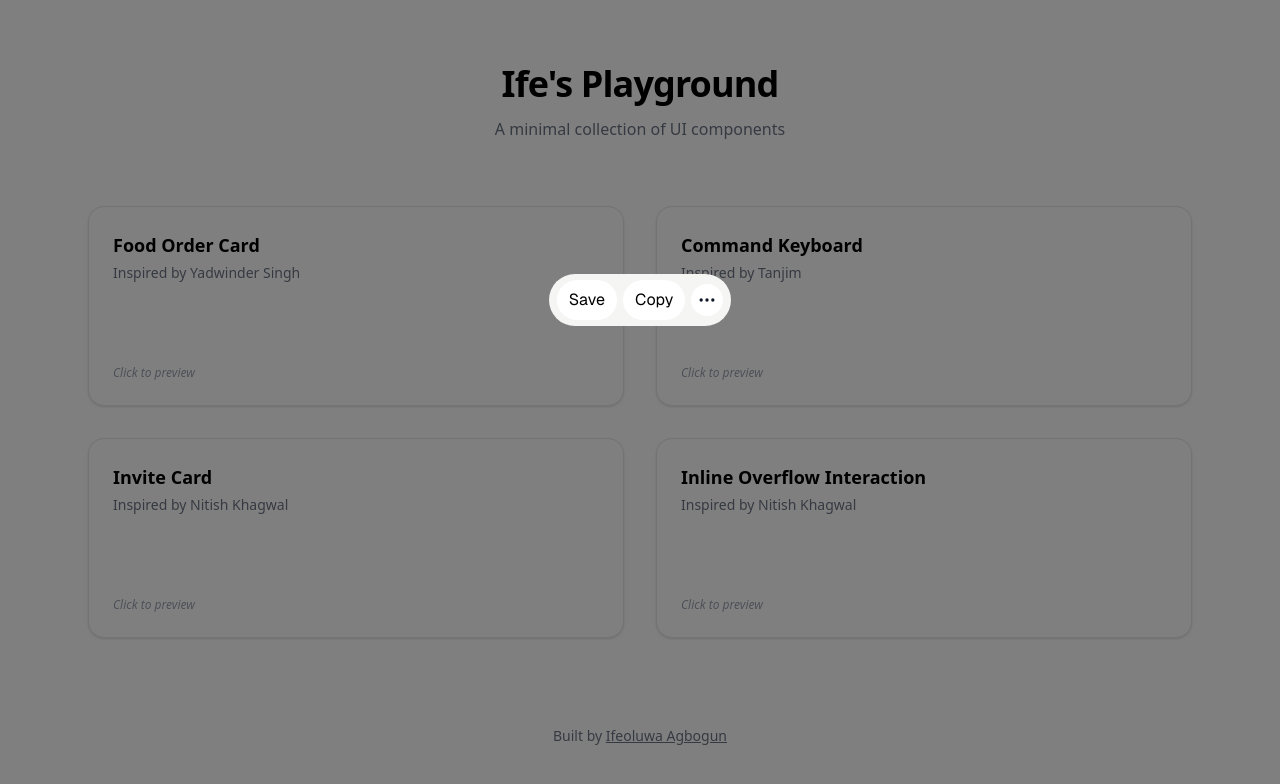
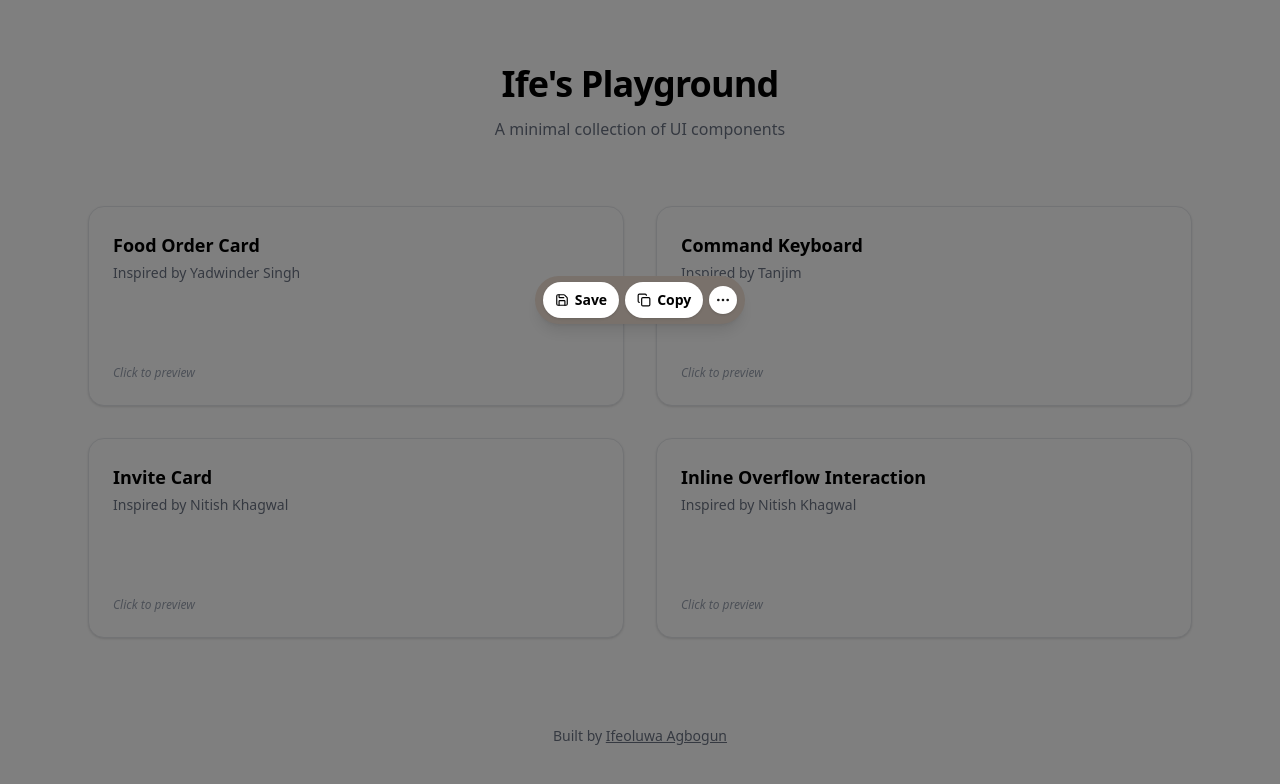
Before and after one commit to paul1029-ife/design-recreation, a React (Vite) app: page / in a window 1280 px wide. Both pictures are taken after a click on the element 924 px from the left and 538 px from the top of the page. Shown: the top 784 px of the page. Built offline with nearby package versions, Linux system fonts and the light colour scheme.

Commit message:
fix: Add proper width measurement and damping to animation.

```diff
--- a/package.json
+++ b/package.json
@@ -17,6 +17,7 @@
     "motion": "^12.23.22",
     "react": "^19.1.1",
     "react-dom": "^19.1.1",
+    "react-use-measure": "^2.1.7",
     "tailwindcss": "^4.1.14"
   },
   "devDependencies": {
--- a/src/components/recreations/InlineOverflow.tsx
+++ b/src/components/recreations/InlineOverflow.tsx
@@ -1,81 +1,129 @@
-import { MoreHorizontal, X } from "lucide-react";
-import { AnimatePresence, motion } from "motion/react";
+import { Ellipsis, X, Save, Copy, Share, Trash2 } from "lucide-react";
+import {
+  AnimatePresence,
+  motion,
+  MotionConfig,
+  type Transition,
+} from "motion/react";
 import { useState } from "react";
+import useMeasure from "react-use-measure";
 
 const InlineOverflow = () => {
-  const [isFull, setIsFull] = useState(false);
+  const [isOpen, setIsOpen] = useState(false);
+  const [ref, bounds] = useMeasure({ offsetSize: false });
+  const SPRING_TRANSITION: Transition = {
+    type: "spring",
 
-  const handleClick = () => {
-    setIsFull(!isFull);
+    stiffness: 200,
+    damping: 18,
   };
 
   return (
     <div
-      className="flex flex-col items-center justify-center p-4 gap-8 "
-      style={{ fontFamily: "Some-Sans" }}
+      className="flex flex-col items-center justify-center p-4 gap-8"
+      style={{ fontFamily: "system-ui, -apple-system, sans-serif" }}
     >
-      <motion.div className="rounded-full bg-stone-100 flex gap-1.5 px-2 py-1.5 items-center">
-        <div className="px-3 py-2 rounded-full bg-white">Save</div>
-        <div className="px-3 py-2 rounded-full bg-white">Copy</div>
-        <AnimatePresence mode="wait">
-          {isFull && (
+      <MotionConfig transition={SPRING_TRANSITION}>
         <motion.div
-              className="flex gap-1.5 overflow-hidden"
-              initial={{ width: 0 }}
-              animate={{ width: "auto" }}
+          animate={{
+            width: isOpen ? bounds.width : 210,
+          }}
+          className="bg-stone-500 rounded-full shadow-lg"
+          transition={{
+            type: "spring",
+            stiffness: 200,
+            damping: 14,
+          }}
+        >
+          <div className="flex items-center justify-center overflow-hidden">
+            <div
+              className=" gap-1.5 flex items-center text-sm font-semibold p-1.5 "
+              ref={ref}
+            >
+              <motion.div
+                className="flex items-center justify-center gap-1.5 "
+                layout="position"
+              >
+                <div className="bg-white rounded-4xl px-3 py-2 flex items-center justify-center gap-1.5 z-10 shadow-sm">
+                  <Save className="size-3.5" />
+                  Save
+                </div>
+                <div className="bg-white rounded-4xl px-3 py-2 flex items-center justify-center gap-1.5 z-10 shadow-sm">
+                  <Copy className="size-3.5" />
+                  Copy
+                </div>
+              </motion.div>
+
+              <AnimatePresence mode="popLayout">
+                {isOpen && (
+                  <motion.div
+                    className="flex items-center gap-1.5 "
+                    initial={{
+                      opacity: 0,
+                      filter: "blur(4px)",
+                    }}
+                    animate={{
+                      opacity: 1,
+                      scale: 1,
+                      x: 0,
+                      animationDelay: 10,
+                      filter: "blur(0px)",
+                    }}
                     exit={{
-                width: 0,
-                marginRight: -12,
-                transition: {
-                  type: "spring",
-                  bounce: 0.1,
-                  duration: 0.37,
-                },
+                      opacity: 0,
+                      filter: "blur(4px)",
+                      z: -10,
                     }}
                     transition={{
-                type: "spring",
-                bounce: 0.35,
-                duration: 0.8,
+                      duration: 0.15,
+                      ease: "easeOut",
                     }}
                   >
-              <motion.div
-                className="px-3 py-2 rounded-full bg-white whitespace-nowrap"
-                initial={{ opacity: 0 }}
-                animate={{
-                  opacity: 1,
-                  transition: {
-                    delay: 0.16,
-                    duration: 0.2,
-                  },
-                }}
-                exit={{ opacity: 0, transition: { duration: 0.15 } }}
-              >
+                    <div className="bg-white rounded-4xl px-3 py-2 flex items-center justify-center gap-1.5 shadow-sm">
+                      <Share className="size-3.5" />
                       Share
-              </motion.div>
-              <motion.div
-                className="px-3 py-2 rounded-full bg-white whitespace-nowrap"
-                initial={{ opacity: 0 }}
-                animate={{
-                  opacity: 1,
-                  transition: {
-                    delay: 0.16,
-                    duration: 0.2,
-                  },
-                }}
-                exit={{ opacity: 0, transition: { duration: 0.15 } }}
-              >
+                    </div>
+                    <div className="bg-white rounded-4xl px-3 py-2 flex items-center justify-center gap-1.5 shadow-sm">
+                      <Trash2 className="size-3.5" />
                       Delete
-              </motion.div>
+                    </div>
                   </motion.div>
                 )}
               </AnimatePresence>
-        <button
-          className="bg-white rounded-full size-8 flex items-center justify-center hover:text-gray-500 text-gray-900 transition-colors"
-          onClick={handleClick}
+
+              <motion.div
+                className="bg-white rounded-4xl size-7 flex items-center justify-center cursor-pointer z-10 shadow-sm"
+                onClick={() => setIsOpen(!isOpen)}
+                layout="position"
               >
-          {isFull ? <X size={20} /> : <MoreHorizontal size={20} />}
-        </button>
+                <AnimatePresence mode="popLayout" initial={false}>
+                  <motion.div
+                    key={isOpen ? "x" : "elipsis"}
+                    initial={{
+                      opacity: 0,
+                      scale: 0.25,
+                      filter: "blur(4px)",
+                    }}
+                    animate={{ opacity: 1, scale: 1, filter: "blur(0px)" }}
+                    exit={{ opacity: 0, scale: 0.25, filter: "blur(4px)" }}
+                    transition={{
+                      type: "spring",
+                      duration: 0.4,
+                      bounce: 0,
+                    }}
+                  >
+                    {!isOpen ? (
+                      <Ellipsis className="text-neutral-900 size-4" />
+                    ) : (
+                      <X className="text-neutral-500 size-4" />
+                    )}
                   </motion.div>
+                </AnimatePresence>
+              </motion.div>
+            </div>
+          </div>
+        </motion.div>
+      </MotionConfig>
     </div>
   );
 };
```
Also changed, not shown: 1 other file (tests, documents, lock files or other folders). Lines whose indentation alone changed are shown as unchanged.
